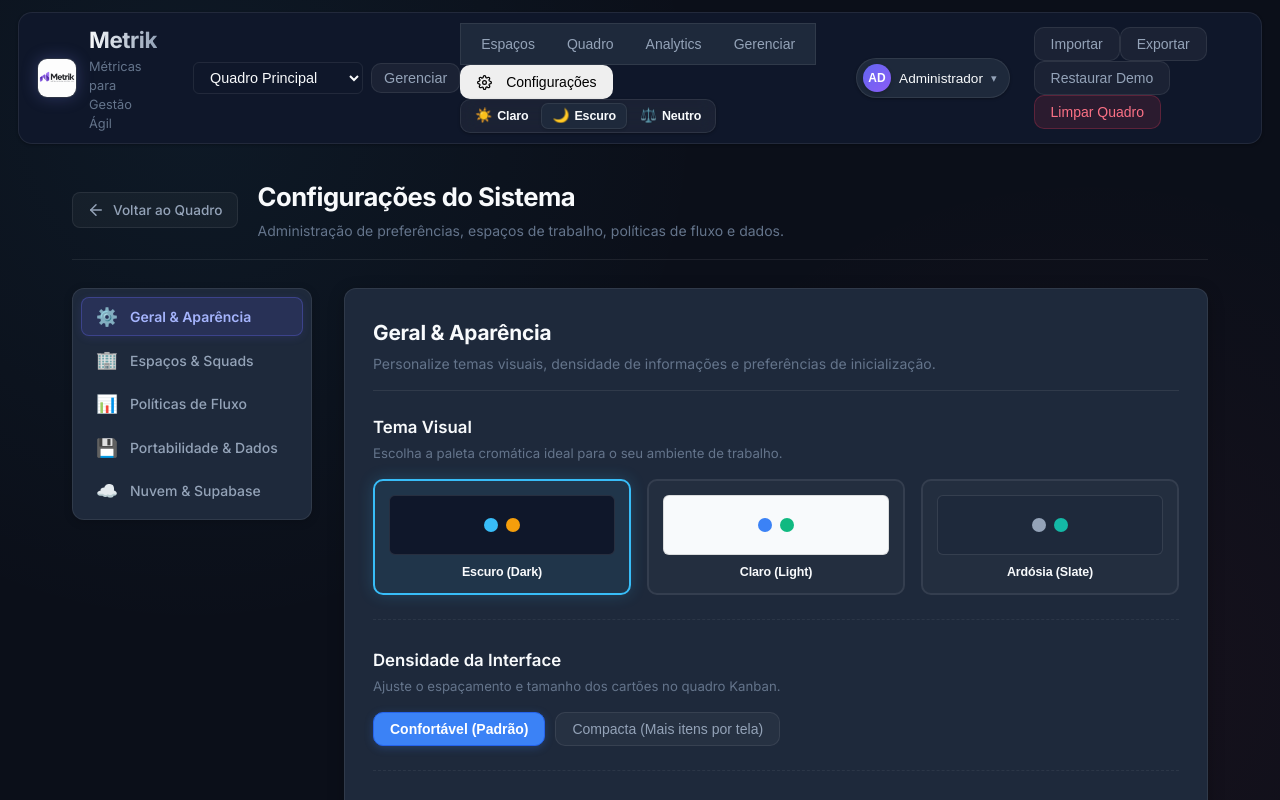
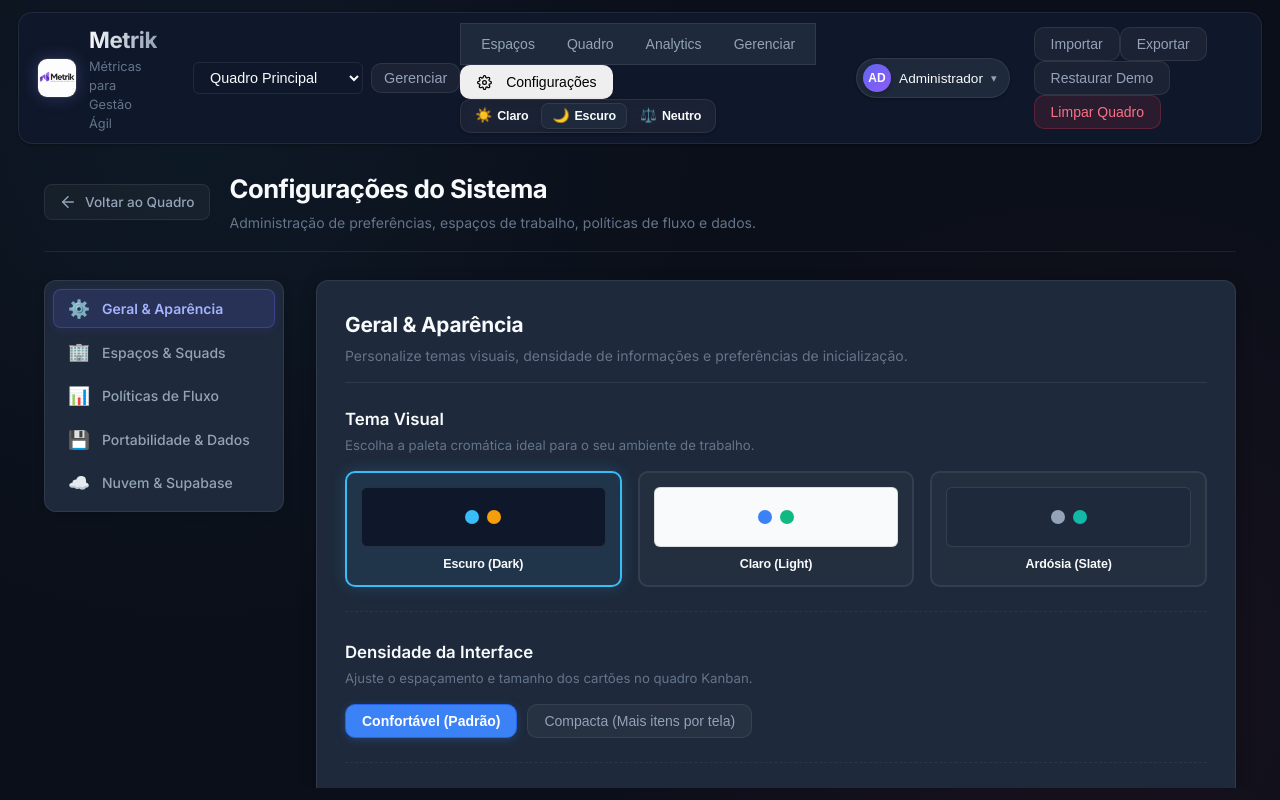
Before and after one commit to rogerteg/Metrik, a React (Vite) app: page / in a window 1280 px wide. Both pictures are taken after a click on the button "Configurações". Built offline with nearby package versions, Linux system fonts and the light colour scheme.

Commit message:
fix(settings): enable smooth vertical scrolling in system settings container

```diff
--- a/src/components/Settings/Settings.css
+++ b/src/components/Settings/Settings.css
@@ -3,10 +3,38 @@
    ========================================================================== */
 
 .settings-view-container {
-  max-width: 1200px;
+  flex: 1;
+  min-height: 0;
+  width: 100%;
+  max-width: 1240px;
   margin: 0 auto;
-  padding: 24px 32px;
+  padding: 16px 24px 48px 24px;
+  overflow-y: auto;
+  overflow-x: hidden;
+  box-sizing: border-box;
   animation: settingsFadeIn 0.25s ease-out;
+
+  /* Barra de Rolagem Customizada Elegante */
+  scrollbar-width: thin;
+  scrollbar-color: rgba(99, 102, 241, 0.4) rgba(15, 23, 42, 0.6);
+}
+
+.settings-view-container::-webkit-scrollbar {
+  width: 8px;
+}
+
+.settings-view-container::-webkit-scrollbar-track {
+  background: rgba(15, 23, 42, 0.6);
+  border-radius: 4px;
+}
+
+.settings-view-container::-webkit-scrollbar-thumb {
+  background: rgba(99, 102, 241, 0.35);
+  border-radius: 4px;
+}
+
+.settings-view-container::-webkit-scrollbar-thumb:hover {
+  background: rgba(99, 102, 241, 0.6);
 }
 
 @keyframes settingsFadeIn {
```
